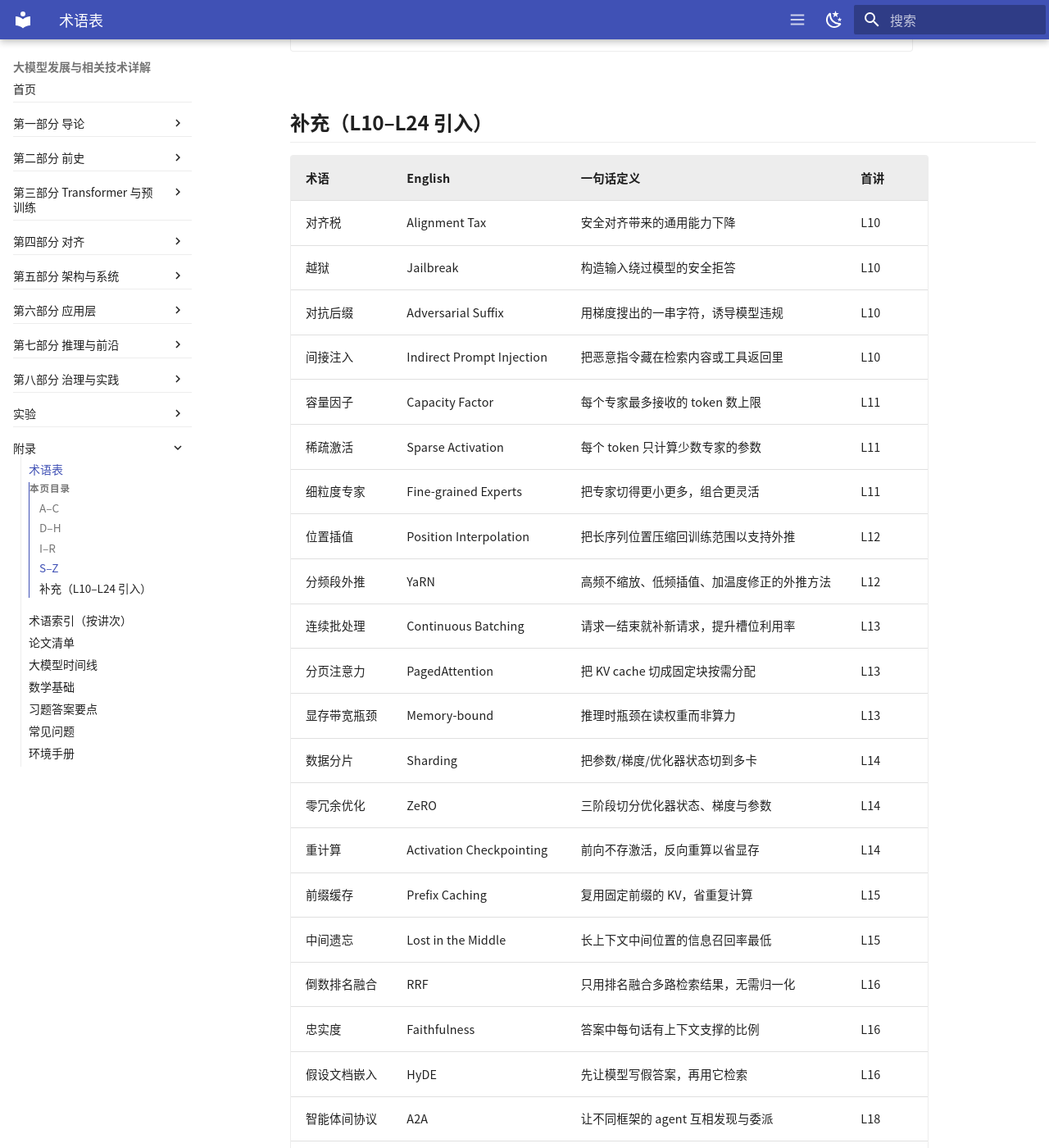
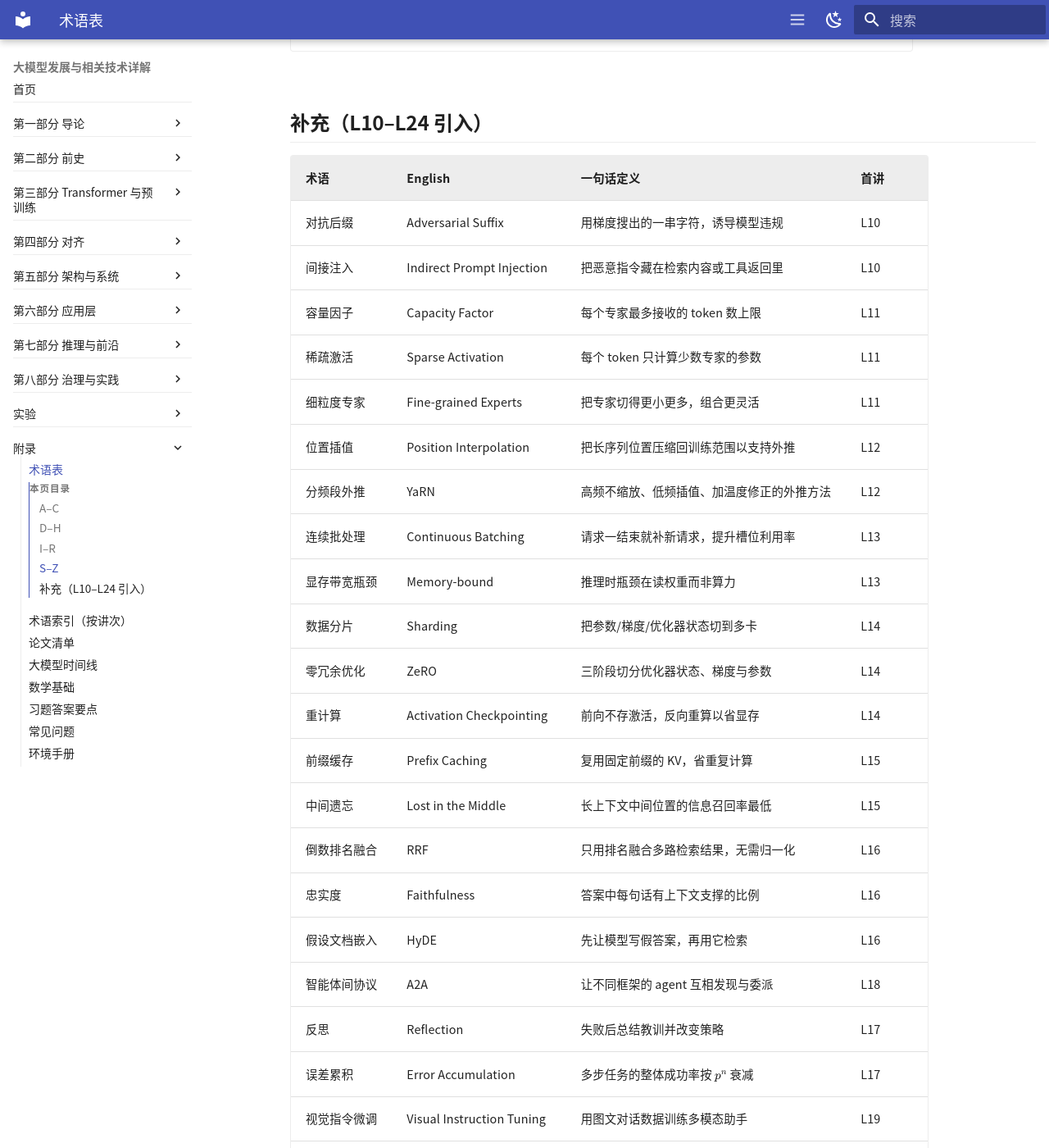
Before and after one commit to YouhuiWang/llm-course-notes, an MkDocs documentation site: the page built from docs/appendix/glossary.md, in a window 1280 px wide and 1400 px high, scrolled down 5402 px. Shown: the whole window at 82% size. Built offline with MkDocs 1.6.1 and Material for MkDocs 9.7.7, drawn with Linux system fonts in a browser that asks for light colours; nearby versions of some CDN libraries; library files that are not in the unit come from our copies; some of the changed text lies outside the part shown.

Commit message:
fix: 术语表去重（4 条重复）并重生成索引

```diff
--- a/docs/appendix/glossary.md
+++ b/docs/appendix/glossary.md
@@ -108,8 +108,6 @@
 
 | 术语 | English | 一句话定义 | 首讲 |
 |---|---|---|---|
-| 对齐税 | Alignment Tax | 安全对齐带来的通用能力下降 | L10 |
-| 越狱 | Jailbreak | 构造输入绕过模型的安全拒答 | L10 |
 | 对抗后缀 | Adversarial Suffix | 用梯度搜出的一串字符，诱导模型违规 | L10 |
 | 间接注入 | Indirect Prompt Injection | 把恶意指令藏在检索内容或工具返回里 | L10 |
 | 容量因子 | Capacity Factor | 每个专家最多接收的 token 数上限 | L11 |
@@ -118,7 +116,6 @@
 | 位置插值 | Position Interpolation | 把长序列位置压缩回训练范围以支持外推 | L12 |
 | 分频段外推 | YaRN | 高频不缩放、低频插值、加温度修正的外推方法 | L12 |
 | 连续批处理 | Continuous Batching | 请求一结束就补新请求，提升槽位利用率 | L13 |
-| 分页注意力 | PagedAttention | 把 KV cache 切成固定块按需分配 | L13 |
 | 显存带宽瓶颈 | Memory-bound | 推理时瓶颈在读权重而非算力 | L13 |
 | 数据分片 | Sharding | 把参数/梯度/优化器状态切到多卡 | L14 |
 | 零冗余优化 | ZeRO | 三阶段切分优化器状态、梯度与参数 | L14 |
@@ -135,7 +132,6 @@
 | 投影层 | Projector | 把视觉特征映射到语言模型词向量空间 | L19 |
 | 自一致性 | Self-Consistency | 多次采样后取多数答案 | L20 |
 | 过度思考 | Overthinking | 思考过长导致准确率反而下降 | L20 |
-| 可验证奖励 | RLVR | 用规则或测试判定对错，替代人类偏好 | L21 |
 | 拒绝采样 | Rejection Sampling | 同题多次采样，只保留成功轨迹 | L21 |
 | 组内相对优势 | Group Relative Advantage | GRPO 用组内均值作基线算优势 | L21 |
 | 状态空间模型 | SSM | 用线性递推代替注意力，复杂度 $O(n)$ | L22 |
```
Also changed, not shown: docs/appendix/term-index.md (+1 -5 lines).
